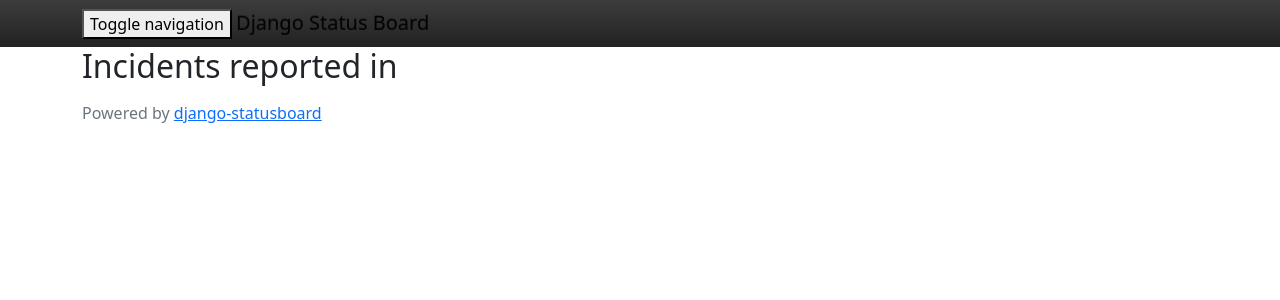
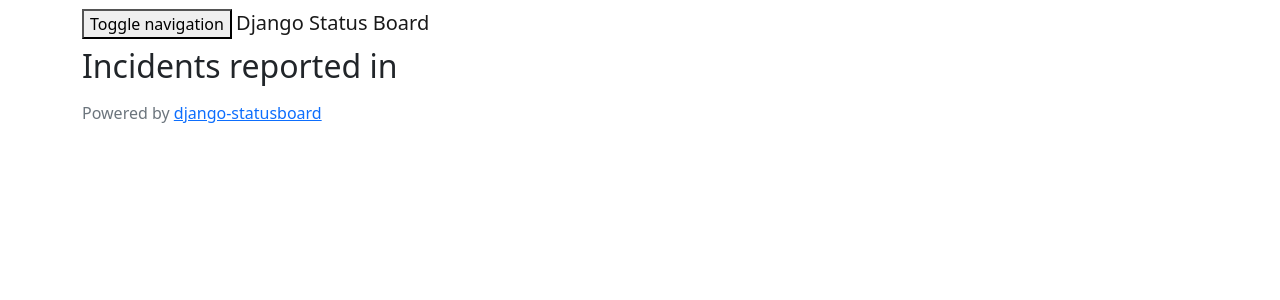
Before and after one commit to edigiacomo/django-statusboard, a Django app: template statusboard/templates/statusboard/incident/archive_month.html in a window 1280 px wide. Shown: the top 300 px of the page. Run offline with Django 3.2, Linux system fonts and the light colour scheme; the template is opened without the code that fills it, so the values that code supplies are empty; some libraries are stand-ins or nearby versions.

Commit message:
Do not use a default theme

```diff
--- a/statusboard/templates/statusboard/base.html
+++ b/statusboard/templates/statusboard/base.html
@@ -20,7 +20,6 @@
         {% endblock %}
 
         {% block bootstrap_theme %}
-        <link rel="stylesheet" href="{% static "statusboard/css/bootstrap-theme.min.css" %}"/>
         {% endblock %}
 
         {% block script %}
```
